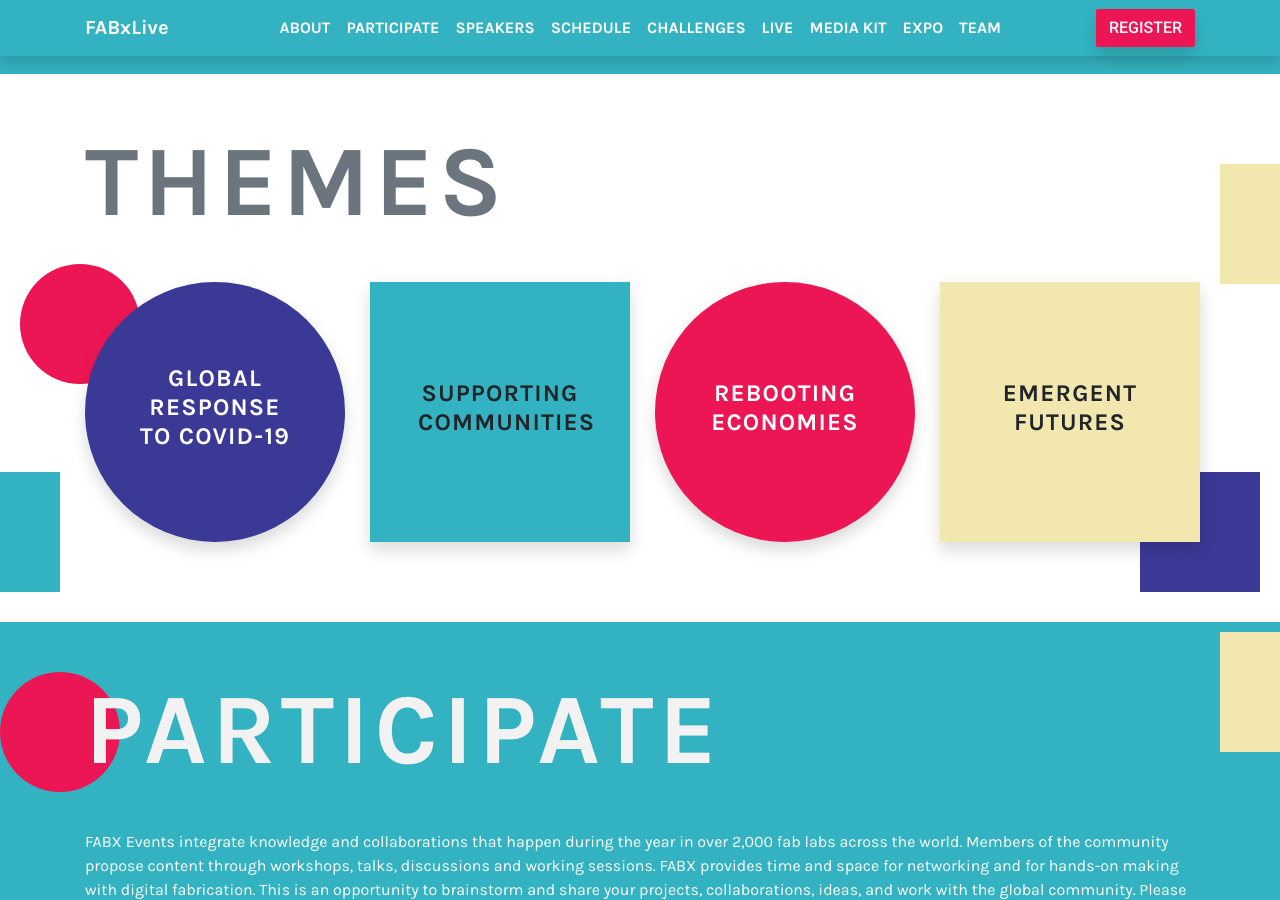
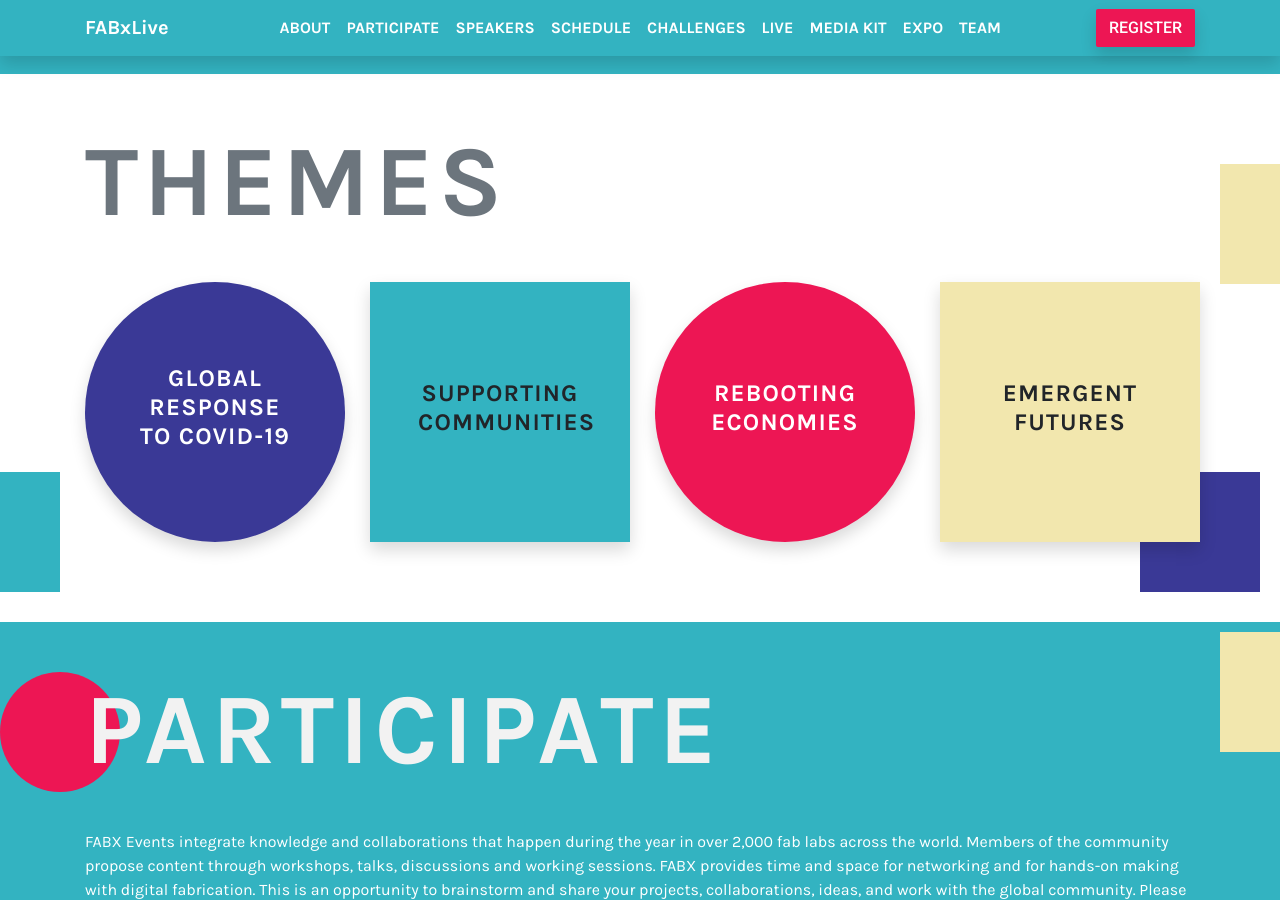
Before and after one commit to fabfoundation/fabxlive2020, a Jekyll site: the page built from index.html, in a window 1280 px wide and 900 px high, scrolled down 1360 px. Built offline with Jekyll 4.4.1, drawn with Linux system fonts in a browser that asks for light colours; nearby versions of some CDN libraries.

Commit message:
Remove red circle

```diff
--- a/_includes/bg-items-white.html
+++ b/_includes/bg-items-white.html
@@ -1,4 +1,3 @@
 <div class="bg-item-10 position-absolute bg-yellow box-half" style="right:0px; top:90px;"></div>
-<div class="bg-item-10 position-absolute bg-red circle" style="left:20px; top: 190px;"></div>
 <div class="bg-item-10 position-absolute bg-blue" style="right:20px; bottom:30px;"></div>
 <div class="bg-item-10 position-absolute bg-cyan box-half" style="left:0px; bottom:30px;"></div>
```
